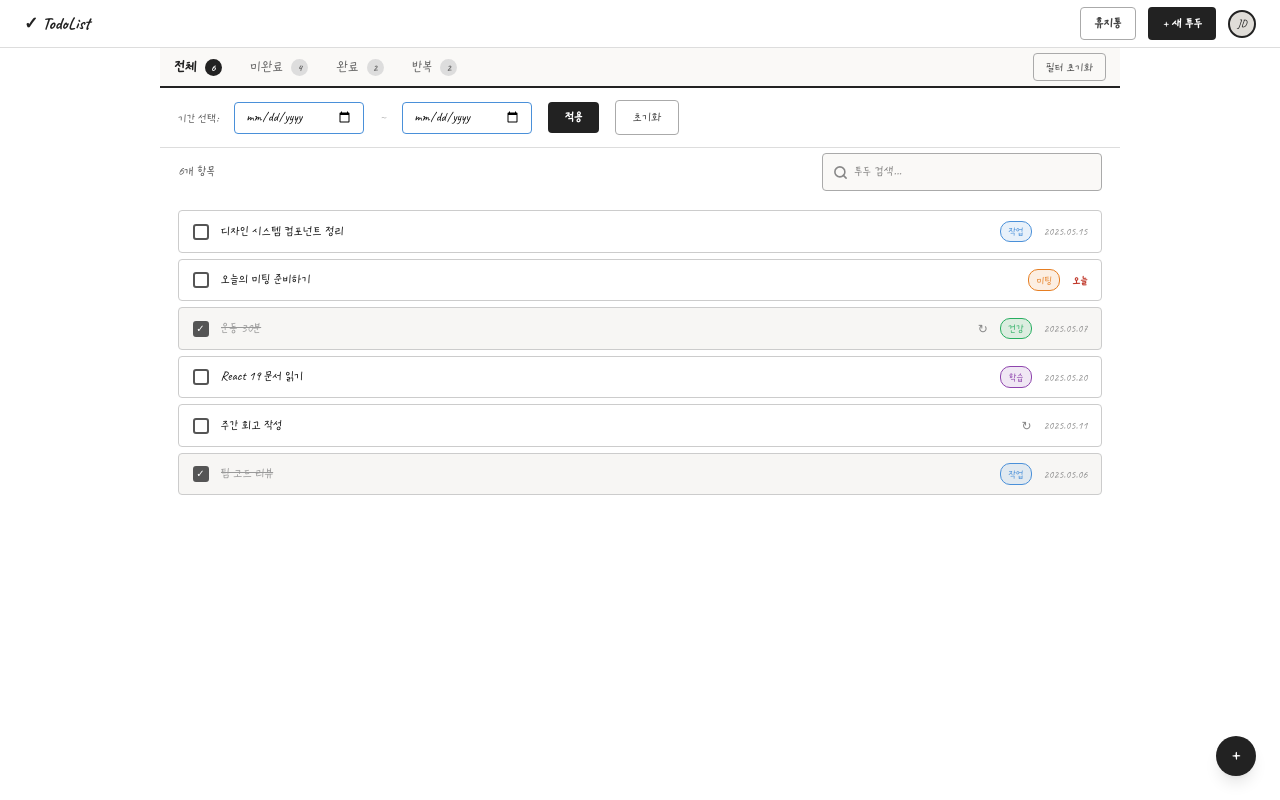
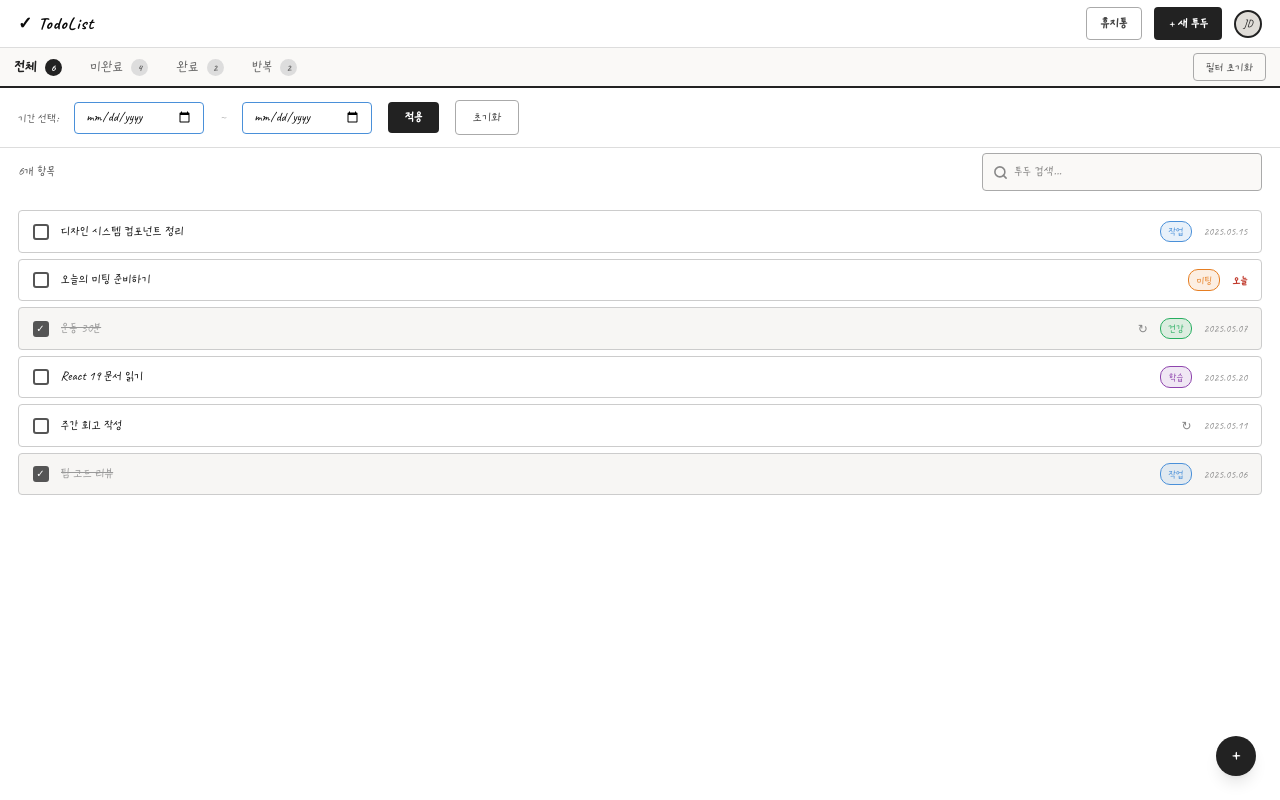
Before and after one commit to seongmin36/TodoList, a React (Vite) app in the folder apps/web/: page /todos in a window 1280 px wide. Built offline with nearby package versions, Linux system fonts and the light colour scheme.

Commit message:
feat: 헤더 레이아웃 변경

```diff
--- a/apps/web/src/account/layouts/AccountSettingsLayout.tsx
+++ b/apps/web/src/account/layouts/AccountSettingsLayout.tsx
@@ -1,5 +1,6 @@
-import { Link, NavLink, Outlet } from "react-router-dom";
+import { NavLink, Outlet } from "react-router-dom";
 import { ROUTES } from "../../routes";
+import { TodoAppHeader } from "../../todo/components/TodoAppHeader";
 
 const navItemClass =
   "flex h-[2.3125rem] w-full items-center pl-4 text-[0.8125rem] leading-[1.21875rem] no-underline";
@@ -9,51 +10,47 @@ const navActive = `${navItemClass} bg-[#EDE9E3] font-bold text-todo-text`;
 export default function AccountSettingsLayout() {
   return (
     <div className="min-h-screen bg-white">
-      <div className="mx-auto w-full max-w-[50rem]">
-        <header className="flex h-12 items-center justify-between border-b-2 border-dark px-4.5 py-2.5">
-          <Link
-            to={ROUTES.TODOS}
-            className="text-[1.0625rem] font-bold leading-[1.59375rem] tracking-[0.0588em] text-[#0A0A0A] no-underline hover:opacity-85"
-          >
-            ✓ TodoList
-          </Link>
-          <div className="flex size-7 shrink-0 items-center justify-center rounded-[0.875rem] border-2 border-dark bg-[#E0DDD8]">
-            <span className="text-[0.6875rem] leading-[1.03125rem] text-dark">
-              JD
-            </span>
-          </div>
-        </header>
+      <div className="mx-auto w-full">
+        <TodoAppHeader />
 
         <div className="flex min-h-[calc(100vh-3rem)]">
           <aside className="flex w-[12.5rem] shrink-0 flex-col border-r-2 border-dark bg-input-bg pt-3">
             <nav className="flex flex-col gap-0.5">
               <NavLink
                 to={ROUTES.SETTINGS_PROFILE}
-                className={({ isActive }) => (isActive ? navActive : navInactive)}
+                className={({ isActive }) =>
+                  isActive ? navActive : navInactive
+                }
               >
                 프로필 수정
               </NavLink>
               <NavLink
                 to={ROUTES.SETTINGS_PASSWORD}
-                className={({ isActive }) => (isActive ? navActive : navInactive)}
+                className={({ isActive }) =>
+                  isActive ? navActive : navInactive
+                }
               >
                 비밀번호 변경
               </NavLink>
               <NavLink
                 to={ROUTES.SETTINGS_ACCOUNT_LINK}
-                className={({ isActive }) => (isActive ? navActive : navInactive)}
+                className={({ isActive }) =>
+                  isActive ? navActive : navInactive
+                }
               >
                 계정 연동
               </NavLink>
               <NavLink
                 to={ROUTES.SETTINGS_WITHDRAW}
-                className={({ isActive }) => (isActive ? navActive : navInactive)}
+                className={({ isActive }) =>
+                  isActive ? navActive : navInactive
+                }
               >
                 회원 탈퇴
               </NavLink>
             </nav>
           </aside>
-          <main className="min-w-0 flex-1 p-6">
+          <main className="min-w-0 flex-1 py-12 px-20">
             <Outlet />
           </main>
         </div>
--- /dev/null
+++ b/apps/web/src/todo/components/TodoAppHeader.tsx
@@ -0,0 +1,52 @@
+import type { ReactNode } from "react";
+import { Link } from "react-router-dom";
+import { ROUTES } from "../../routes";
+
+const avatarLinkClass =
+  "flex size-7 shrink-0 items-center justify-center rounded-[0.875rem] border-2 border-dark bg-[#E0DDD8] no-underline";
+
+export function ProfileAvatarLink() {
+  return (
+    <Link
+      to={ROUTES.SETTINGS_PROFILE}
+      className={avatarLinkClass}
+      aria-label="프로필 설정"
+    >
+      <span className="text-[0.6875rem] leading-[1.03125rem] text-dark">
+        JD
+      </span>
+    </Link>
+  );
+}
+
+export type TodoAppHeaderProps = {
+  /** 비우면 기본: 프로필(JD) 링크 */
+  trailing?: ReactNode;
+  /**
+   * emphasis: 휴지통·설정 등 피그마 헤더(2px dark, 로고 트래킹)
+   * subtle: 메인 투두 목록 기존 스타일(border-divider)
+   */
+  edge?: "emphasis" | "subtle";
+};
+
+export function TodoAppHeader({
+  trailing,
+  edge = "emphasis",
+}: TodoAppHeaderProps) {
+  const shell =
+    edge === "emphasis"
+      ? "border-b-2 border-dark px-4.5"
+      : "border-b border-divider px-4.5";
+
+  const logoClass =
+    "text-[1.0625rem] font-bold leading-[1.59375rem] tracking-[0.0588em] text-[#0A0A0A] no-underline hover:opacity-85";
+
+  return (
+    <header className={`flex h-12 items-center justify-between ${shell}`}>
+      <Link to={ROUTES.TODOS} className={logoClass}>
+        ✓ TodoList
+      </Link>
+      {trailing ?? <ProfileAvatarLink />}
+    </header>
+  );
+}
--- a/apps/web/src/todo/pages/TodoPage.tsx
+++ b/apps/web/src/todo/pages/TodoPage.tsx
@@ -1,6 +1,7 @@
 import { useReducer, useState } from "react";
 import { Link } from "react-router-dom";
 import { ROUTES } from "../../routes";
+import { TodoAppHeader, ProfileAvatarLink } from "../components/TodoAppHeader";
 import { TagManager } from "../components/TagManager";
 import { TodoModal } from "../components/TodoModal";
 import { DateRangeFilter } from "../components/DateRangeFilter";
@@ -97,9 +98,10 @@ export default function TodoPage() {
 
   return (
     <div className="min-h-screen bg-white">
-      {/* 헤더 */}
-      <header className="h-12 flex items-center justify-between px-6 border-b border-divider">
-        <span className="text-[1.0625rem] font-bold text-dark">✓ TodoList</span>
+      <div className="mx-auto w-full">
+        <TodoAppHeader
+          edge="subtle"
+          trailing={
             <div className="flex items-center gap-3">
               <Link
                 to={ROUTES.TRASH}
@@ -114,20 +116,14 @@ export default function TodoPage() {
               >
                 + 새 투두
               </button>
-          <Link
-            to={ROUTES.SETTINGS_PROFILE}
-            className="flex size-7 shrink-0 items-center justify-center rounded-[0.875rem] border-2 border-dark bg-[#E0DDD8] no-underline"
-            aria-label="프로필 설정"
-          >
-            <span className="text-[0.6875rem] leading-[1.03125rem] text-dark">
-              JD
-            </span>
-          </Link>
+              <ProfileAvatarLink />
             </div>
-      </header>
+          }
+        />
+      </div>
 
       {/* 페이지 컨텐츠 */}
-      <div className="w-[60rem] mx-auto">
+      <div className="mx-auto">
         {/* 필터 탭 바 */}
         <div className="h-[2.531rem] bg-input-bg border-b-2 border-dark flex items-center justify-between">
           <FilterTabBar
--- a/apps/web/src/todo/pages/TrashPage.tsx
+++ b/apps/web/src/todo/pages/TrashPage.tsx
@@ -1,6 +1,5 @@
 import { useState } from "react";
-import { Link } from "react-router-dom";
-import { ROUTES } from "../../routes";
+import { TodoAppHeader } from "../components/TodoAppHeader";
 import { MOCK_DELETED_TODOS, type MockDeletedTodo } from "../mocks/trash";
 
 export default function TrashPage() {
@@ -16,20 +15,8 @@ export default function TrashPage() {
 
   return (
     <div className="min-h-screen bg-white">
-      <div className="mx-auto w-full max-w-[50rem]">
-        <header className="flex h-12 items-center justify-between border-b-2 border-dark px-4.5 py-2.5">
-          <Link
-            to={ROUTES.TODOS}
-            className="text-[1.0625rem] font-bold leading-[1.59375rem] tracking-[0.0588em] text-[#0A0A0A] no-underline hover:opacity-85"
-          >
-            ✓ TodoList
-          </Link>
-          <div className="flex size-7 shrink-0 items-center justify-center rounded-[0.875rem] border-2 border-dark bg-[#E0DDD8]">
-            <span className="text-[0.6875rem] leading-[1.03125rem] text-dark">
-              JD
-            </span>
-          </div>
-        </header>
+      <div className="mx-auto w-full">
+        <TodoAppHeader />
 
         <div className="flex h-[3.25rem] items-center justify-between border-b-2 border-[#EEEEEE] px-4.5 py-3.5">
           <div className="flex min-w-0 items-center gap-1.5">
```
Lines whose indentation alone changed are shown as unchanged.
